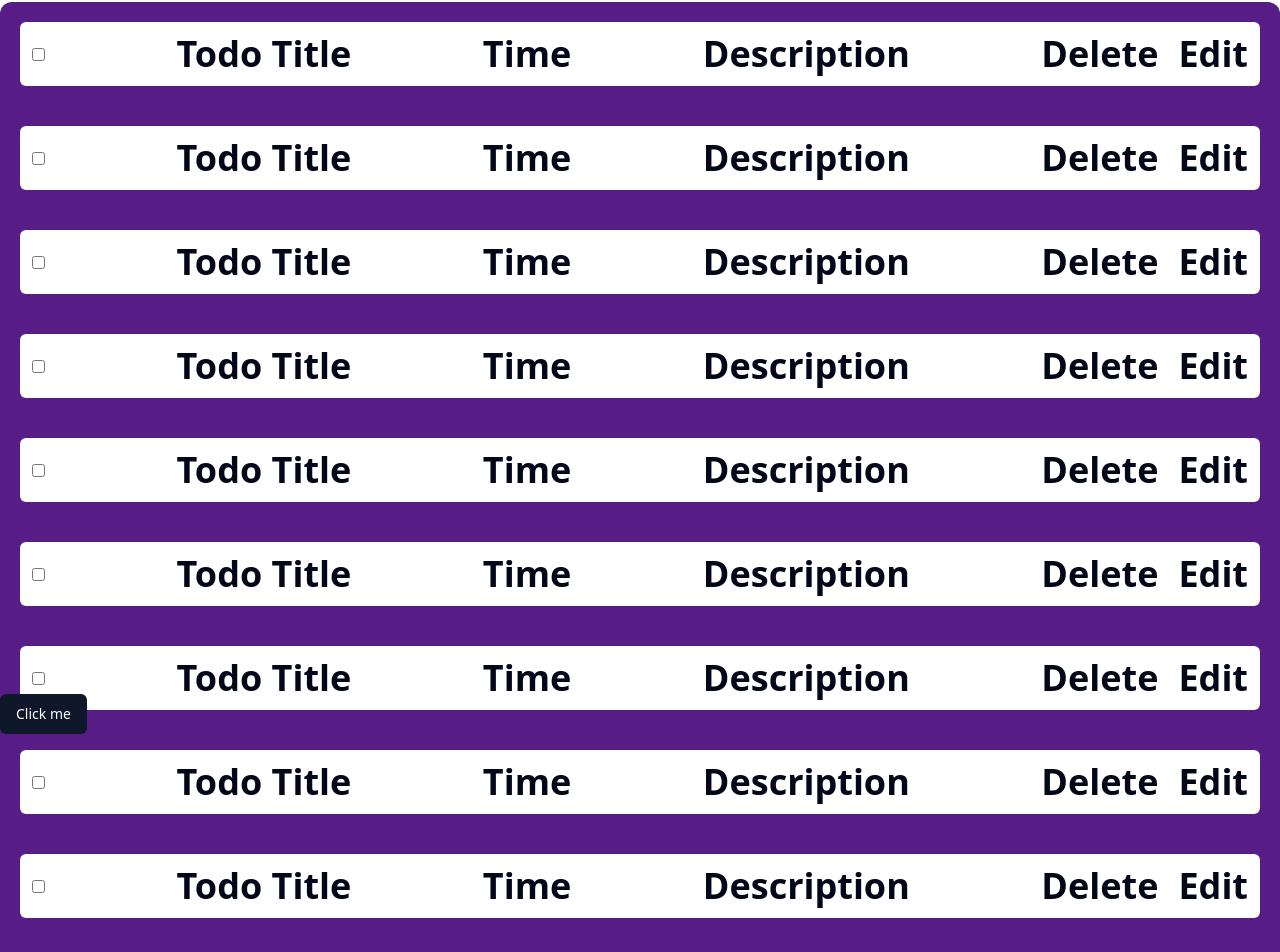
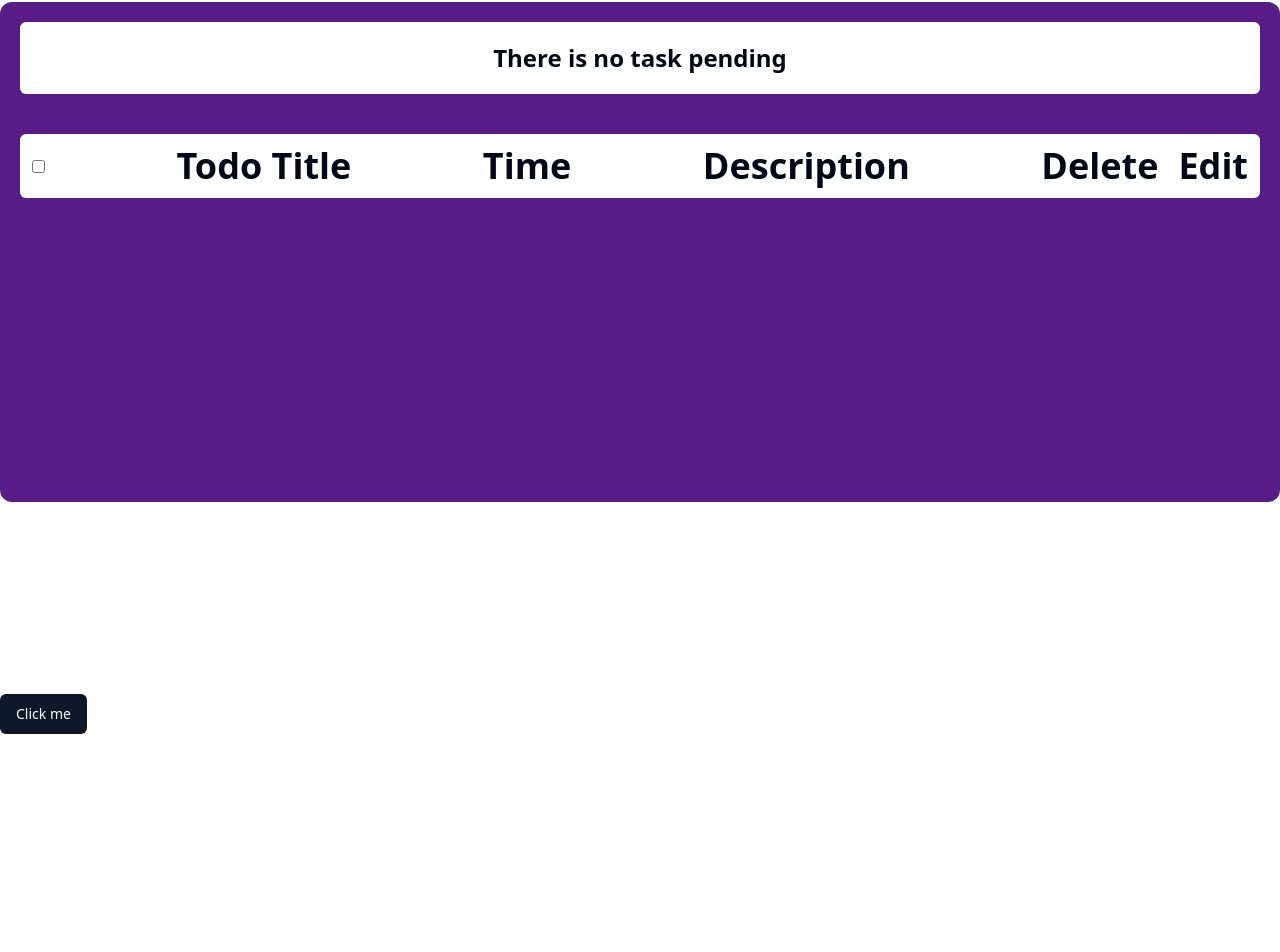
Before and after one commit to ShariarNiaj05/ToDo_Redux_TypeScript_React, a React (Vite) app: page / in a window 1280 px wide. Shown: the part 154-1106 px from the top of the page. After the commit the page ends 888 px from the top, so only its background shows below. Built offline with nearby package versions, Linux system fonts and the light colour scheme.

Commit message:
Todo Component's Basic Structure

```diff
--- /dev/null
+++ b/src/components/todo/NoPendingTaskCard.tsx
@@ -0,0 +1,9 @@
+const NoPendingTaskCard = () => {
+  return (
+    <div className=" bg-white p-5 flex justify-center items-center rounded-md">
+      <p className="text-center text-2xl font-bold">There is no task pending</p>
+    </div>
+  );
+};
+
+export default NoPendingTaskCard;
--- a/src/components/todo/TodoContainer.tsx
+++ b/src/components/todo/TodoContainer.tsx
@@ -1,3 +1,4 @@
+import NoPendingTaskCard from "./NoPendingTaskCard";
 import TodoCard from "./TodoCard";
 
 const TodoContainer = () => {
@@ -8,21 +9,7 @@ const TodoContainer = () => {
         <button>Filter</button>
       </div>
       <div className=" bg-purple-900 w-full min-h-[500px] rounded-xl p-5 space-y-10">
-        {/*  <div className=" bg-white p-5 flex justify-center items-center rounded-md">
-          <p className="text-center text-2xl font-bold">
-            There is no task pending
-          </p>
-        </div> */}
-        <TodoCard />
-        <TodoCard />
-        <TodoCard />
-        <TodoCard />
-        <TodoCard />
-        <TodoCard />
-        <TodoCard />
-        <TodoCard />
-        <TodoCard />
-        <TodoCard />
+        <NoPendingTaskCard />
         <TodoCard />
       </div>
     </div>
```
